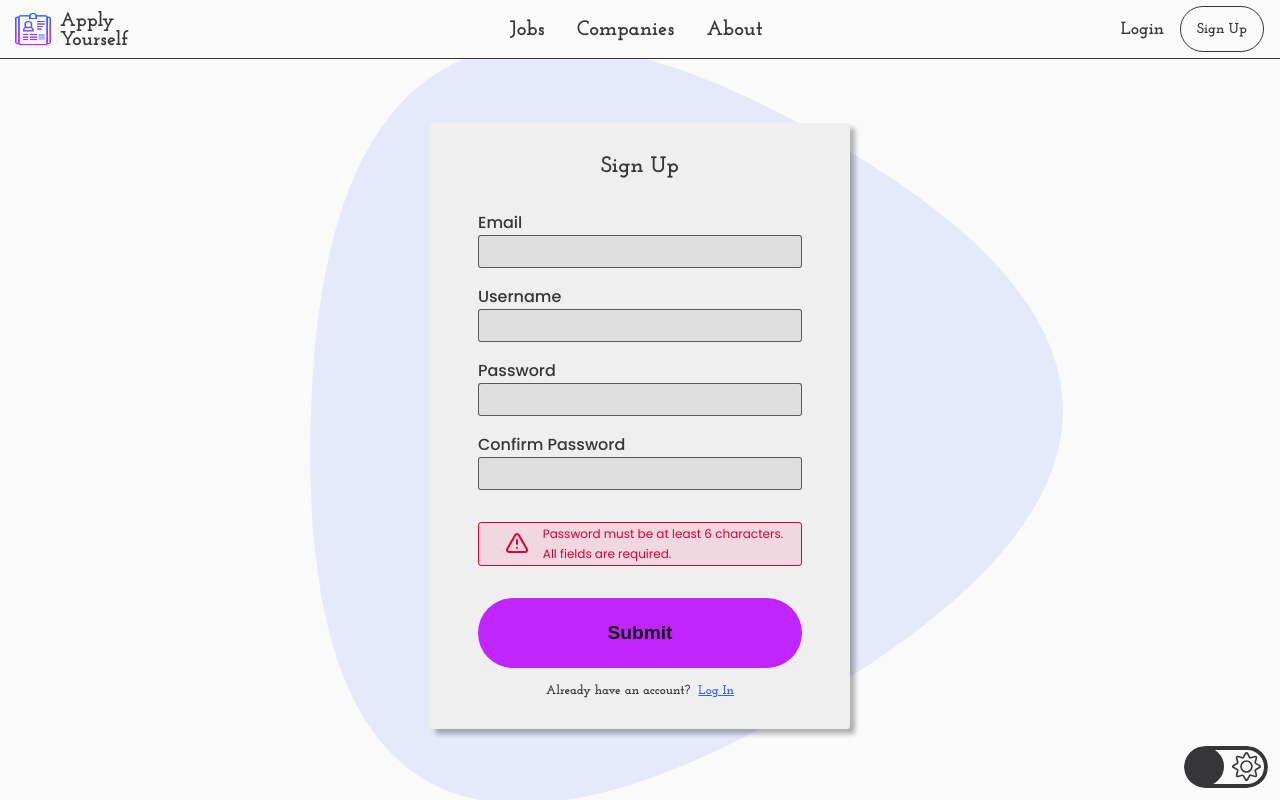
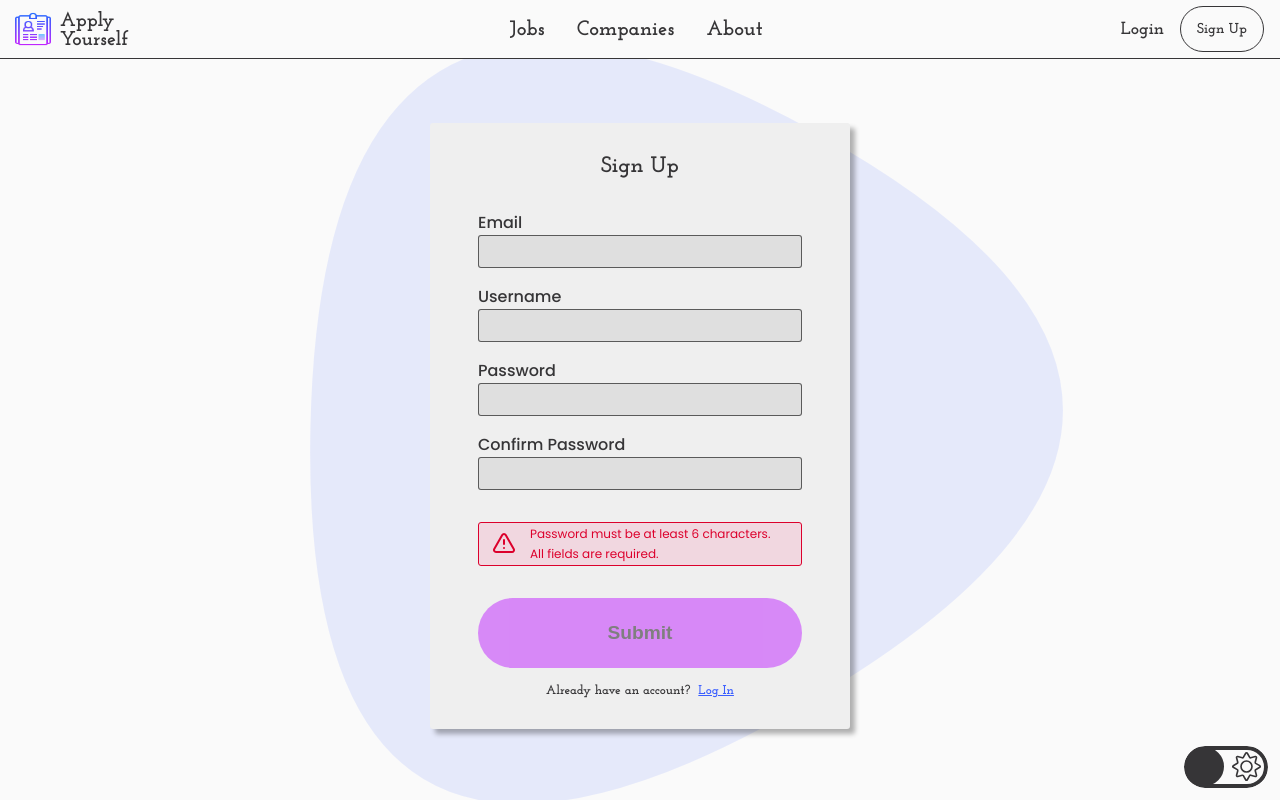
Before and after one commit to a-stepanian/apply-yourself-client, a React (Create React App) app: page /register in a window 1280 px wide. Shown: the top 800 px of the page. Built offline with nearby package versions, Linux system fonts and the light colour scheme; no server answers; some icons are missing.

Commit message:
Adjustments for server updates and UI Updates

```diff
--- a/src/components/DarkModeButton.tsx
+++ b/src/components/DarkModeButton.tsx
@@ -34,13 +34,13 @@ const Wrapper = styled.button`
   .circle {
     position: absolute;
     top: -1px;
-    left: ${({ theme }) => `${theme.name === "darkMode" ? "36px" : "-1px"}`};
+    left: ${({ theme }) => (theme.name === "darkMode" ? "36px" : "-1px")};
     width: 35px;
     height: 35px;
     border-radius: 35px;
     background-color: #111;
     border: 2px solid #111;
-    transition: left 0.2s linear;
+    transition: 0.4s linear;
   }
   .moon {
     position: absolute;
@@ -66,11 +66,11 @@ const Wrapper = styled.button`
     background-color: ${({ theme }) => theme.primaryBackgroundColor};
     border: 2px solid ${({ theme }) => theme.color1};
     color: ${({ theme }) => theme.color1};
-    transition: 0.1s linear;
+    transition: 0.4s linear;
     .circle {
       background-color: ${({ theme }) => theme.color1};
       border: 2px solid ${({ theme }) => theme.color1};
-      transition: all 0.1s linear;
+      transition: 0.3s linear;
     }
     .moon,
     .sun {
@@ -80,16 +80,16 @@ const Wrapper = styled.button`
   @media (min-width: 990px) {
     border: 4px solid ${({ theme }) => theme.color1};
     outline: 4px solid ${({ theme }) => theme.primaryBackgroundColor};
-    border-radius: 39px;
+    border-radius: ${({ theme }) => (theme.name === "darkMode" ? "3px" : "39px")};
     height: 42px;
     width: 84px;
     cursor: pointer;
     .circle {
       top: -3px;
-      left: ${({ theme }) => `${theme.name === "darkMode" ? "42px" : "-3px"}`};
+      left: ${({ theme }) => (theme.name === "darkMode" ? "40px" : "-3px")};
       width: 39px;
       height: 39px;
-      border-radius: 100%;
+      border-radius: ${({ theme }) => (theme.name === "darkMode" ? "3px" : "39px")};
     }
     .moon {
       top: 4px;
--- a/src/components/JobDescriptionModal.tsx
+++ b/src/components/JobDescriptionModal.tsx
@@ -19,12 +19,10 @@ export const JobDescriptionModal = () => {
 
   const applyToJob = async () => {
     setIsLoading(true);
+    if (!selectedJob) return;
     try {
       const newApplication = {
-        company: selectedJob?.company?.name ?? "N/A",
-        position: selectedJob?.name ?? "N/A",
-        website: selectedJob?.refs?.landing_page ?? "N/A",
-        location: selectedJob?.locations?.[0]?.name ?? "N/A",
+        jobId: selectedJob._id,
         applied: true,
         response: "",
         comments: "",
@@ -38,16 +36,12 @@ export const JobDescriptionModal = () => {
         },
         body: JSON.stringify(newApplication),
         credentials: "include"
-      }).catch(error => {
-        console.log(error);
-        return;
       });
     } catch (err) {
       console.log(err);
+    } finally {
+      setIsLoading(false);
     }
-    setTimeout(() => {
-      setIsLoading(false);
-    }, 500);
   };
 
   return (
--- a/src/components/Navbar.tsx
+++ b/src/components/Navbar.tsx
@@ -54,6 +54,7 @@ export const Navbar = () => {
             </>
           )}
         </div>
+        <div className="bottom-border"></div>
         <div className="bottom-border"></div>
       </Wrapper>
     </>
--- a/src/context/AppContext.tsx
+++ b/src/context/AppContext.tsx
@@ -1,8 +1,8 @@
 import React, { createContext, useContext, useEffect, useState } from "react";
 import { IApplicationModel, IAppState, ICompanyResult, IJobResult, IUserModel } from "../interfaces/interfaces";
 
-export const url = "https://apply-yourself-server.onrender.com";
-// export const url = "http://localhost:5000";
+// export const url = "https://apply-yourself-server.onrender.com";
+export const url = "http://localhost:5000";
 
 const AppContext = createContext<IAppState | undefined>(undefined);
 
--- a/src/interfaces/interfaces.ts
+++ b/src/interfaces/interfaces.ts
@@ -67,6 +67,7 @@ export interface ICompanyPageResults {
   timed_out: boolean;
   took: number;
   total: number;
+  localRecord?: boolean;
 }
 
 export interface IAppState {
--- a/src/pages/HeroPage.tsx
+++ b/src/pages/HeroPage.tsx
@@ -151,6 +151,7 @@ const Wrapper = styled.main`
         z-index: 1;
         color: ${({ theme }) => theme.color1};
         text-shadow: 0 0 80px rgb(115, 0, 255);
+        transition: color 0.4s linear;
       }
       .get-started-cta {
         padding-left: 1rem;
--- a/src/pages/LoginPage.tsx
+++ b/src/pages/LoginPage.tsx
@@ -8,6 +8,7 @@ import { Button } from "../components/Button";
 import { IFormErrors } from "./RegisterPage";
 import { LoadingSpinner } from "../components/LoadingSpinner";
 import { FaArrowRight } from "react-icons/fa";
+import { TypingEffect } from "../components/TypingEffect";
 
 interface ILoginForm {
   username: string;
@@ -23,7 +24,7 @@ export const LoginPage = () => {
   const [isLoading, setIsLoading] = useState<boolean>(false);
   const [formErrors, setFormErrors] = useState<IFormErrors>({ showError: false, errorMessages: [] });
 
-  const { loggedIn, getLoggedIn } = useAppContext();
+  const { loggedIn, getLoggedIn, user } = useAppContext();
 
   const updateForm = (e: React.ChangeEvent<HTMLInputElement>) => {
     setFormErrors({ showError: false, errorMessages: [] });
@@ -35,10 +36,6 @@ export const LoginPage = () => {
   const handleSubmit = async (e: React.FormEvent<HTMLFormElement>) => {
     e.preventDefault();
     setIsLoading(true);
-    const loginInfo = {
-      username: form.username,
-      password: form.password
-    };
 
     try {
       const response = await fetch(`${url}/auth/login`, {
@@ -46,10 +43,12 @@ export const LoginPage = () => {
         headers: {
           "Content-Type": "application/json"
         },
-        body: JSON.stringify(loginInfo),
+        body: JSON.stringify({
+          username: form.username,
+          password: form.password
+        }),
         credentials: "include"
       });
-      console.log(response);
       if (response.ok) {
         const res = getLoggedIn();
       } else {
@@ -76,9 +75,16 @@ export const LoginPage = () => {
         <path fill="#3a5eff" d="M297,341Q123,442,127,246.5Q131,51,301,145.5Q471,240,297,341Z" />
       </svg>
       {loggedIn ? (
+        <div className="logged-in-message">
+          <TypingEffect
+            text={`Welcome back${user?.username ? `, ${user.username}!` : "!"}`}
+            speedInMilliseconds={30}
+            textElementType="h2"
+          />
           <Link to={"/dashboard"} className="view-dashboard">
             View Dashboard <FaArrowRight />
           </Link>
+        </div>
       ) : (
         <form onSubmit={handleSubmit}>
           <h4>Sign In</h4>
@@ -156,15 +162,19 @@ const Wrapper = styled.main`
   .blue-blob {
     display: none;
   }
+  .logged-in-message {
+    font-family: ${({ theme }) => theme.primaryFont};
+    text-align: center;
+    margin-top: ${({ theme }) => (theme.name === "darkMode" ? "10rem" : "10.4rem")};
     .view-dashboard {
-    font-family: ${({ theme }) => theme.primaryFont};
       font-weight: ${({ theme }) => (theme.name === "darkMode" ? 500 : 900)};
       font-size: ${({ theme }) => (theme.name === "darkMode" ? "2rem" : "2.3rem")};
+      display: block;
       color: ${({ theme }) => theme.primaryPink};
-    text-align: center;
-    margin-top: ${({ theme }) => (theme.name === "darkMode" ? "10rem" : "10.4rem")};
+      margin-top: ${({ theme }) => (theme.name === "darkMode" ? "1rem" : "1.4rem")};
       svg {
         font-size: 1.2rem;
+      }
     }
   }
   form {
@@ -186,7 +196,6 @@ const Wrapper = styled.main`
     .form-error {
       display: flex;
       align-items: center;
-      justify-content: center;
       background-color: rgba(255, 0, 89, 0.1);
       color: #dc002c;
       border: 1px solid #dc002c;
--- a/src/pages/RegisterPage.tsx
+++ b/src/pages/RegisterPage.tsx
@@ -5,6 +5,9 @@ import styled from "styled-components";
 import { LuAlertTriangle } from "react-icons/lu";
 import { Button } from "../components/Button";
 import { PiEye, PiEyeClosed } from "react-icons/pi";
+import { FaArrowRight } from "react-icons/fa";
+import { LoadingSpinner } from "../components/LoadingSpinner";
+import { TypingEffect } from "../components/TypingEffect";
 
 interface IRegistrationForm {
   username: string;
@@ -25,10 +28,11 @@ export const RegisterPage = () => {
     password: "",
     passwordVerify: ""
   });
+  const [isLoading, setIsLoading] = useState<boolean>(false);
   const [showPwd, setShowPwd] = useState<boolean>(false);
   const [formErrors, setFormErrors] = useState<IFormErrors>({ showError: false, errorMessages: [] });
 
-  const { getLoggedIn } = useAppContext();
+  const { getLoggedIn, loggedIn, user } = useAppContext();
 
   useEffect(() => {
     let errors = [];
@@ -54,34 +58,35 @@ export const RegisterPage = () => {
 
   const handleSubmit = async (e: React.FormEvent<HTMLFormElement>) => {
     e.preventDefault();
-    const newUser = {
-      username: form.username,
-      email: form.email,
-      password: form.password,
-      passwordVerify: form.passwordVerify
-    };
+    setIsLoading(true);
 
+    try {
       const response = await fetch(`${url}/auth`, {
         method: "POST",
         headers: {
           "Content-Type": "application/json"
         },
-      body: JSON.stringify(newUser),
+        body: JSON.stringify({
+          username: form.username,
+          email: form.email,
+          password: form.password,
+          passwordVerify: form.passwordVerify
+        }),
         credentials: "include"
-    }).catch(error => {
-      console.log("error from server: ", error);
-      return;
       });
-
-    if (response?.status !== 200) {
-      const data = await response?.json();
-      if (data) {
+      if (response.ok) {
+        const res = getLoggedIn();
+      } else {
+        const data = await response.json();
+        if (data?.errorMessage) {
           setFormErrors({ showError: true, errorMessages: [data.errorMessage] });
         }
       }
-
-    // verify token and set state to logged in
-    await getLoggedIn();
+    } catch (error) {
+      console.error(error);
+    } finally {
+      setIsLoading(false);
+    }
   };
 
   return (
@@ -94,6 +99,18 @@ export const RegisterPage = () => {
         xmlnsXlink="http://www.w3.org/1999/xlink">
         <path fill="#3a5eff" d="M297,341Q123,442,127,246.5Q131,51,301,145.5Q471,240,297,341Z" />
       </svg>
+      {loggedIn ? (
+        <div className="logged-in-message">
+          <TypingEffect
+            text={`Welcome${user?.username ? `, ${user.username}!` : "!"}`}
+            speedInMilliseconds={30}
+            textElementType="h2"
+          />
+          <Link to={"/dashboard"} className="view-dashboard">
+            View Dashboard <FaArrowRight />
+          </Link>
+        </div>
+      ) : (
         <form onSubmit={handleSubmit}>
           <h4>Sign Up</h4>
           <div className="form-input">
@@ -171,13 +188,13 @@ export const RegisterPage = () => {
             </div>
           )}
           <Button
-          disabled={formErrors.showError}
+            disabled={isLoading || formErrors.showError}
             type="submit"
             size="xs"
             variant="primary"
             clickHandler={handleSubmit}
             className="submit-button">
-          Submit
+            {isLoading ? <LoadingSpinner /> : "Submit"}
           </Button>
           <p className="login-wrapper">
             Already have an account?
@@ -186,11 +203,13 @@ export const RegisterPage = () => {
             </Link>
           </p>
         </form>
+      )}
     </Wrapper>
   );
 };
 
 const Wrapper = styled.main`
+  min-height: 500px;
   position: relative;
   display: flex;
   flex-direction: column;
@@ -198,6 +217,21 @@ const Wrapper = styled.main`
   overflow: hidden;
   .blue-blob {
     display: none;
+  }
+  .logged-in-message {
+    font-family: ${({ theme }) => theme.primaryFont};
+    text-align: center;
+    margin-top: ${({ theme }) => (theme.name === "darkMode" ? "10rem" : "10.4rem")};
+    .view-dashboard {
+      font-weight: ${({ theme }) => (theme.name === "darkMode" ? 500 : 900)};
+      font-size: ${({ theme }) => (theme.name === "darkMode" ? "2rem" : "2.3rem")};
+      display: block;
+      color: ${({ theme }) => theme.primaryPink};
+      margin-top: ${({ theme }) => (theme.name === "darkMode" ? "1rem" : "1.4rem")};
+      svg {
+        font-size: 1.2rem;
+      }
+    }
   }
   form {
     font-family: "Poppins", sans-serif;
@@ -218,7 +252,6 @@ const Wrapper = styled.main`
     .form-error {
       display: flex;
       align-items: center;
-      justify-content: center;
       background-color: rgba(255, 0, 89, 0.1);
       color: #dc002c;
       border: 1px solid #dc002c;
@@ -292,6 +325,10 @@ const Wrapper = styled.main`
       border-radius: ${({ theme }) => (theme.name === "darkMode" ? "3px" : "3rem")};
       transition: border-radius 0.4s linear, background-color 0.4s linear;
       margin-bottom: 1rem;
+      &:disabled {
+        opacity: 0.5;
+        cursor: default;
+      }
     }
   }
   .image-wrapper {
```
Also changed, not shown: tsconfig.json (+14 -14 lines). Lines whose indentation alone changed are shown as unchanged.
